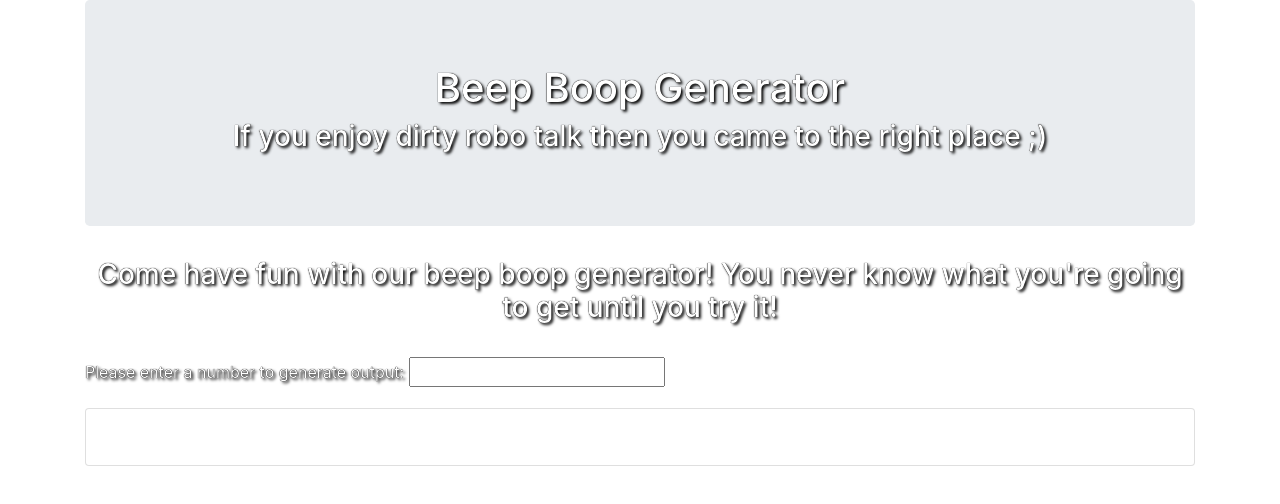
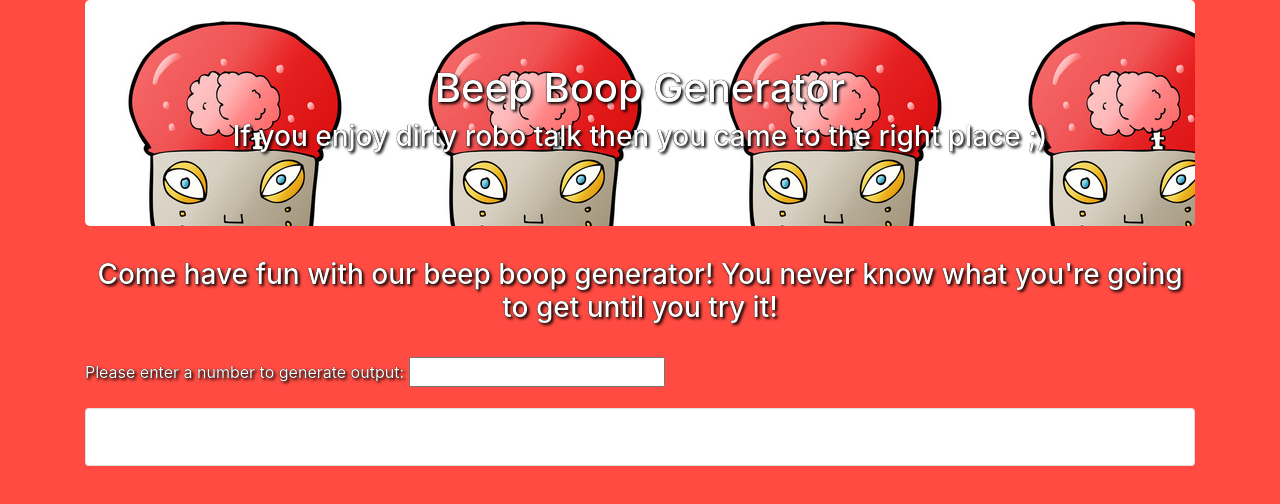
Before and after one commit to PapaZeus/BeepBoopProject, a plain HTML site: page index.html in a window 1280 px wide. Drawn offline with Linux system fonts and the light colour scheme.

Commit message:
Add img background for jumbotron header, change background color of page to red hex color.

```diff
--- a/css/styles.css
+++ b/css/styles.css
@@ -1,6 +1,6 @@
 #title {
   text-align: center;
-  background-image: url("../img/earth.gif");
+  background-image: url("../img/robo.jpg");
   color: white;
   font-weight: bold;
   text-shadow: 2px 2px 3px black, 0px 0px 1px black, 0px 0px 0px black;
@@ -16,3 +16,7 @@
   text-shadow: 2px 2px 3px black, 0px 0px 1px black, 0px 0px 0px black;
   color: white;
 }
+
+body {
+  background-color: #ff4b41;
+}
```
Also changed, not shown: img/robo.jpg (added).
